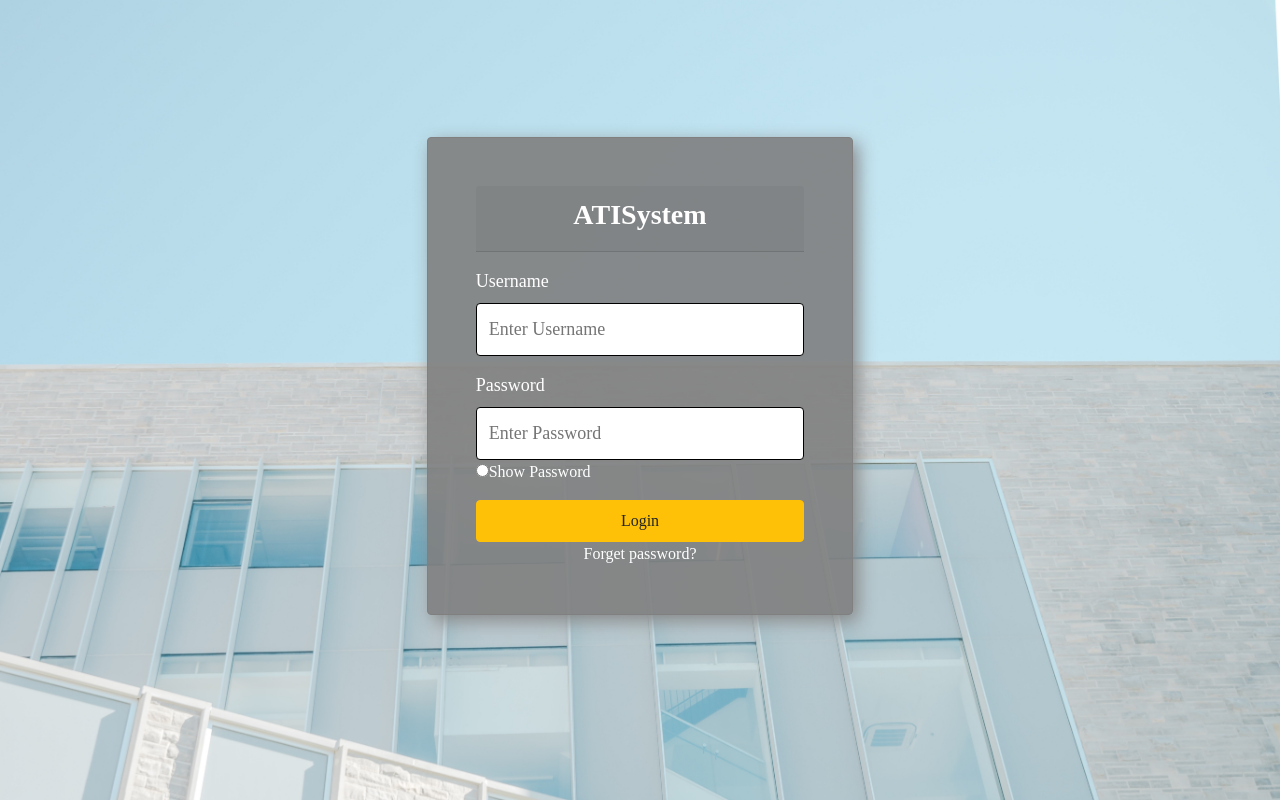
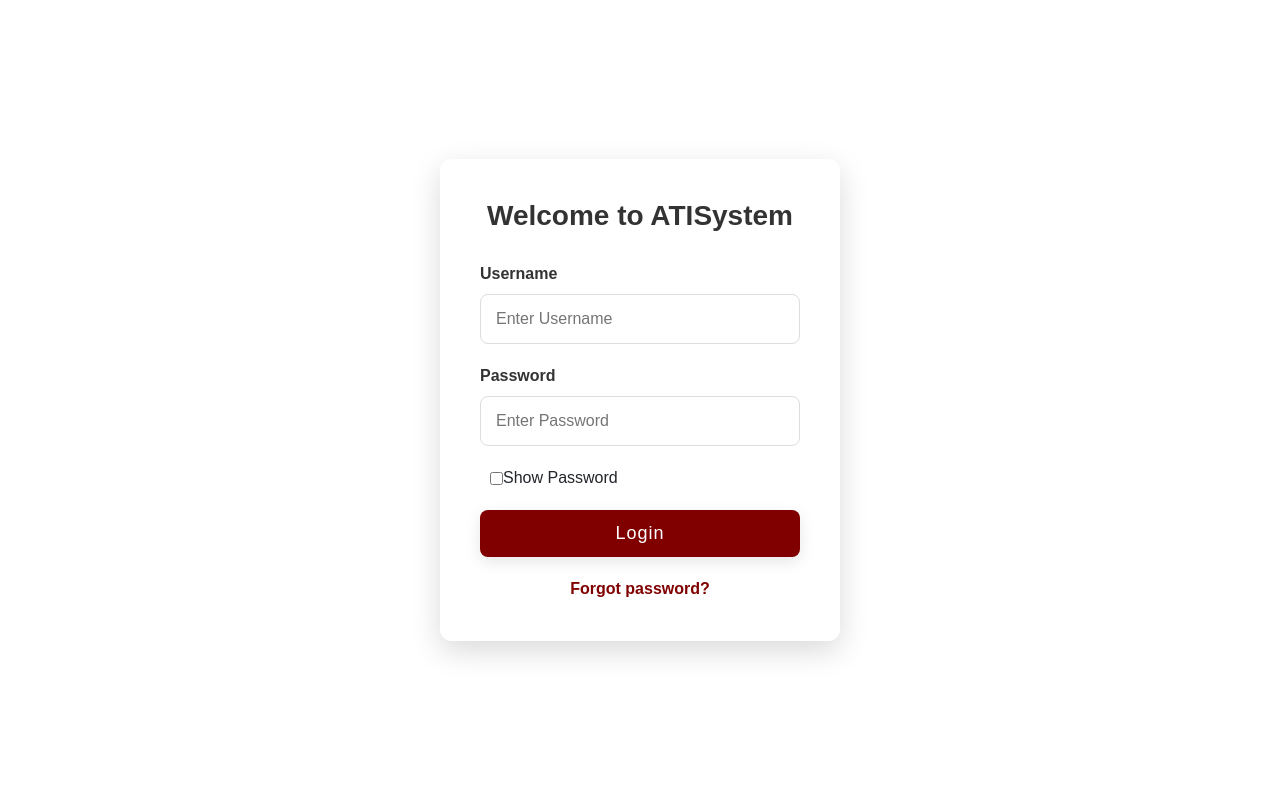
Before and after one commit to iHakoto/ATISystem, a PHP site: page /Capstone-Project/login.php in a window 1280 px wide. Run offline with PHP 8.4, Linux system fonts and the light colour scheme; data comes from the database, SQL or seed files in the repository; some libraries are stand-ins or nearby versions.

Commit message:
Update login.php

```diff
--- a/login.php
+++ b/login.php
@@ -19,158 +19,203 @@ ob_end_flush();
   <title><?php echo $_SESSION['system']['name'] ?></title>
 </head>
 <style>
-    @media screen and (min-width:768px) and (max-width: 980px) {
-	.card {
-		width: 50% !important;
-		display: initial;
+    /* Resetting margins and paddings */
+    * {
+        margin: 0;
+        padding: 0;
+        box-sizing: border-box;
+    }
+
+    body {
+        font-family: 'Arial', sans-serif;
+        height: 100vh;
+        display: flex;
+        justify-content: center;
+        align-items: center;
+    }
+
+    .login-container {
+        background-color: rgba(255, 255, 255, 0.9); /* Semi-transparent white background */
+        border-radius: 12px;
+        box-shadow: 0 10px 30px rgba(0, 0, 0, 0.15);
+        padding: 40px;
+        width: 100%;
+        max-width: 400px;
+        animation: fadeIn 1s ease-out;
+    }
+
+    .login-container h2 {
+        font-size: 28px;
+        font-weight: 600;
+        color: #333;
+        margin-bottom: 30px;
+        text-align: center;
+    }
+
+    .form-element {
+        margin-bottom: 20px;
+    }
+
+    .form-element label {
+        font-size: 16px;
+        color: #333;
+        font-weight: bold;
+        margin-bottom: 8px;
+        display: block;
+    }
+
+    .form-element input[type="text"],
+    .form-element input[type="password"] {
+        width: 100%;
+        padding: 12px 15px;
+        font-size: 16px;
+        border: 1px solid #ddd;
+        border-radius: 8px;
+        transition: 0.3s ease;
+        outline: none;
+    }
+
+    .form-element input[type="text"]:focus,
+    .form-element input[type="password"]:focus {
+        border-color: #FF7A00;
+        box-shadow: 0 0 5px rgba(255, 122, 0, 0.5);
+    }
+
+    .show-password {
+        display: flex;
+        align-items: center;
+        margin-top: 10px;
+    }
+
+    .show-password input {
+        margin-left: 10px;
+        cursor: pointer;
+    }
+
+    /* Default state of the login button */
+    .login-btn {
+        width: 100%;
+        padding: 10px;
+        margin-top: 20px;
+        font-size: 18px;
+        background-color: #800000;
+        border: none;
+        color: white;
+        border-radius: 8px;
+        cursor: pointer;
+        transition: 0.3s ease;
+        letter-spacing: 1px;
+        box-shadow: 0px 5px 15px rgba(0, 0, 0, 0.1);
+    }
+
+    /* Button hover effect */
+    .login-btn:hover {
+        background-color: #6A0000; /* Maroon color when hovered */
+        transform: translateY(-3px); /* Slight lift effect */
+    }
+
+    /* Button active state */
+    .login-btn:active {
+        transform: translateY(0); /* Return to normal on click */
+    }
+
+    .forgot-password {
+        text-align: center;
+        margin-top: 20px;
+    }
+
+    .forgot-password a {
+        color: #800000;
+        font-weight: bold;
+        text-decoration: none;
+    }
+
+    .forgot-password a:hover {
+        color: #6A0000;
+    }
+
+    /* Animation for fade-in */
+    @keyframes fadeIn {
+        from {
+            opacity: 0;
+        }
+        to {
+            opacity: 1;
         }
     }
 
-*{
-    padding: 0;
-    margin: 0;
-    box-sizing: border-box;
+    /* Media Query for responsiveness */
+    @media screen and (max-width: 768px) {
+        .login-container {
+            padding: 30px;
+            width: 80%;
         }
-   body{
-        font-family: "Times New Roman", Times, serif;
     }
-    h1{
-        text-align:center;
-    }
-.img{
-    overflow: auto;
-}
-    /* Login */
-    .login-container{
-        margin: 0 auto;
-        width: 30%;
-        margin-top: 10vh;
-    }
-
-    .login-container h2{
-        text-align: center;
-        font-size: 35px;
-      padding-top: 0;
-
-    }
-    .form-element{
-        width: 100%;
-    }
-    .form-element label{
-        display: block;
-        font-size: 18px;
-        margin-top: 1rem;
-    }
-    .form-element input[type=text],input[type=password]{
-        font-size: 18px;
-        width: 100%;
-        padding: 12px;
-        border: 1px solid black;
-        border-radius: 4px;
-    }
-    .card button{
-        width: 100%;
-        letter-spacing: 6px;
-        border-radius: 4px;
-        margin-top: 2rem;
-        font-size: 18px;
-        padding: 1rem;
-        background-color: rgb(2, 110, 165);
-        border: none;
-        color: white;
-        cursor: pointer;
-    }
-    .card button:hover{
-        background-color: rgb(50, 216, 218);
-    }
-    .card{
-        background-color: rgba(128, 128, 128,.90);
-        border: 1px solid grey;
-        border-radius: 4px;
-        /* height: 550px; */
-        height: auto;
-        padding: 2rem;
-        box-shadow: 5px 6px 18px #888888;
-    }
-    .form-logo{
-    width: 100%;
-    height: auto;
-    text-align: center;
-    }
-    #formlogin{
-        background-image: url('images/bg.jpg');
-        background-repeat: no-repeat;
-        background-size: cover;
-    }
-
 </style>
 
-<body id="formlogin">
-<div
-    class="d-flex flex-column min-vh-100 justify-content-center align-items-center"
-    id="template-bg-3">
-    <div class="card mb-5 p-5 text-white col-md-4">
-        <div class="card-header text-center">
-        <h3 id=systemname><b><?php echo $_SESSION['system']['name'] ?></b></h3>
-        </div>
-        <form id = "login-form" action ="" method="post">
+<body>
+    <div class="login-container">
+        <h2>Welcome to <?php echo $_SESSION['system']['name']; ?></h2>
+        <form id="login-form" action="" method="post">
             <div class="form-element">
-        <label >Username</label>
-        <input type="text" name="username" id="username" autocomplete="off" placeholder ="Enter Username" required>
+                <label for="username">Username</label>
+                <input type="text" name="username" id="username" autocomplete="off" placeholder="Enter Username" required>
             </div>
 
             <div class="form-element">
-        <label >Password</label>
-        <input type="password" name="password" id="password" placeholder ="Enter Password" required>
-        <input type="radio" onclick="myFunction()">Show Password
+                <label for="password">Password</label>
+                <input type="password" name="password" id="password" placeholder="Enter Password" required>
             </div>
 
-        <div class="text-center">
-                    <input type="submit" value="Login"
-                        class="btn btn-warning mt-3 w-100 p-2"
-                        name="login">
+            <div class="show-password">
+                <input type="checkbox" id="showPassword" onclick="togglePassword()"> Show Password
             </div>
-                <div class="text-center">
-            <a href="forgotPassword.php" class="text-white">Forget password?</a>
+
+            <button type="submit" name="login" class="login-btn">Login</button>
+
+            <div class="forgot-password">
+                <a href="forgotPassword.php">Forgot password?</a>
             </div>
         </form>
     </div>
-</div>
-</body>
 
     <script>
-function myFunction() {
-  var x = document.getElementById("password");
-  if (x.type === "password") {
-    x.type = "text";
+        // Show password toggle
+        function togglePassword() {
+            var passwordField = document.getElementById("password");
+            var checkBox = document.getElementById("showPassword");
+            if (checkBox.checked) {
+                passwordField.type = "text";
             } else {
-    x.type = "password";
+                passwordField.type = "password";
             }
         }
+
+        // Handle form submission
         $('#login-form').submit(function(e){
-		e.preventDefault()
-		$('#login-form button[type="button"]').attr('disabled',true).html('Logging in...');
-		if($(this).find('.alert-danger').length > 0 )
-			$(this).find('.alert-danger').remove();
+            e.preventDefault();
+
+            $('#login-form button[type="submit"]').attr('disabled', true).text('Logging in...');
+            if ($(this).find('.alert-danger').length > 0) $(this).find('.alert-danger').remove();
+
             $.ajax({
-			url:'ajax.php?action=login',
-			method:'POST',
-			data:$(this).serialize(),
-			error:err=>{
-				console.log(err)
-		$('#login-form button[type="button"]').removeAttr('disabled').html('Login');
-
+                url: 'ajax.php?action=login',
+                method: 'POST',
+                data: $(this).serialize(),
+                error: function(err) {
+                    console.log(err);
+                    $('#login-form button[type="submit"]').removeAttr('disabled').text('Login');
                 },
-			success:function(resp){
-				if(resp == 1){
-					location.href ='index.php?page=home';
-				}else{
-					$('#login-form').prepend('<div class="alert alert-danger">Username or password is incorrect.</div>')
-					$('#login-form button[type="button"]').removeAttr('disabled').html('Login');
+                success: function(resp) {
+                    if (resp == 1) {
+                        location.href = 'index.php?page=home';
+                    } else {
+                        $('#login-form').prepend('<div class="alert alert-danger">Username or password is incorrect.</div>');
+                        $('#login-form button[type="submit"]').removeAttr('disabled').text('Login');
                     }
                 }
-		})
-	})
-
+            });
+        });
     </script>
+</body>
 </html>
```
Lines whose indentation alone changed are shown as unchanged.
